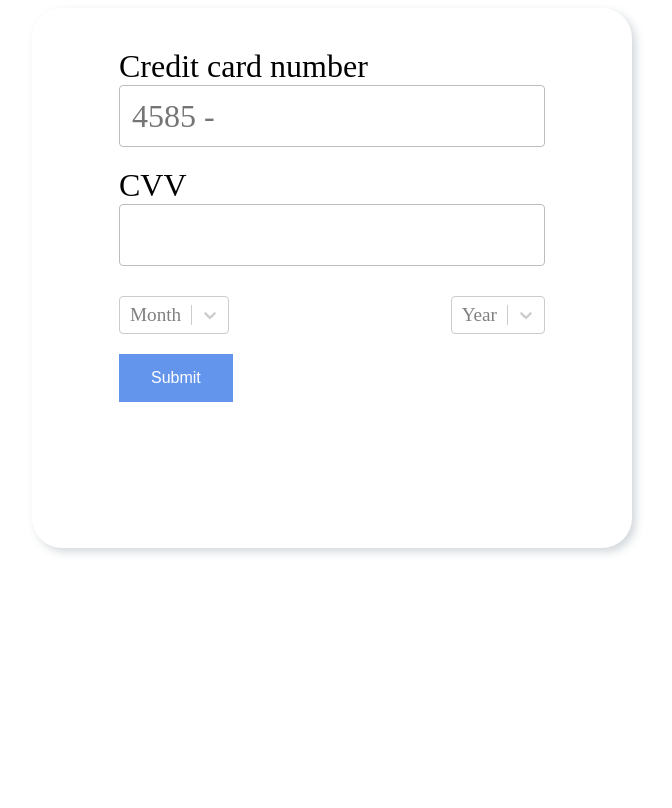
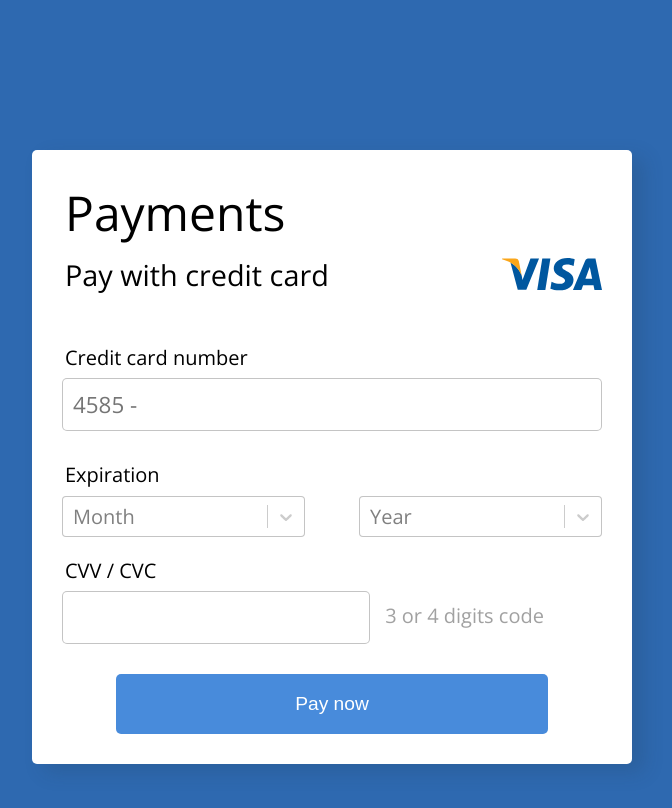
Before and after one commit to EgorIlinskiy/CardInput, a React (Create React App) app: page / in a window 1280 px wide. Shown: the top 808 px of the page, without its empty margins (308-980 px from the left). Built offline with nearby package versions, Linux system fonts and the light colour scheme.

Commit message:
Styling done. Fixed submit button

```diff
--- a/src/App.tsx
+++ b/src/App.tsx
@@ -1,10 +1,10 @@
 import React from 'react';
-import InputForms from "./components/card/InputForms";
+import CardPayments from "./components/card";
 
 function App() {
   return (
     <div className="App" style={{width:'600px',margin:'0 auto'}}>
-        <InputForms/>
+        <CardPayments/>
     </div>
   );
 }
--- /dev/null
+++ b/src/assets/VisaLogo.tsx
@@ -0,0 +1,41 @@
+import React from "react";
+
+function Icon() {
+    return (
+        <svg
+            xmlns="http://www.w3.org/2000/svg"
+            width="100"
+
+            x="0"
+            y="0"
+            version="1.1"
+            viewBox="0 0 1000.046 323.653"
+            xmlSpace="preserve"
+        >
+            <g transform="matrix(4.42996 0 0 4.42996 -81.166 -105.048)">
+                <path
+                    fill="#00579f"
+                    d="M116.145 95.719L97.858 95.719 109.296 24.995 127.582 24.995z"
+                ></path>
+                <path
+                    fill="#00579f"
+                    d="M182.437 26.724c-3.607-1.431-9.328-3.011-16.402-3.011-18.059 0-30.776 9.63-30.854 23.398-.15 10.158 9.105 15.8 16.027 19.187 7.075 3.461 9.48 5.72 9.48 8.805-.072 4.738-5.717 6.922-10.982 6.922-7.301 0-11.213-1.126-17.158-3.762l-2.408-1.13-2.559 15.876c4.289 1.954 12.191 3.688 20.395 3.764 19.188 0 31.68-9.481 31.828-24.153.073-8.051-4.814-14.22-15.35-19.261-6.396-3.236-10.313-5.418-10.313-8.729.075-3.01 3.313-6.093 10.533-6.093 5.945-.151 10.313 1.278 13.622 2.708l1.654.751 2.487-15.272z"
+                ></path>
+                <path
+                    fill="#00579f"
+                    d="M206.742 70.664c1.506-4.063 7.301-19.788 7.301-19.788-.076.151 1.503-4.138 2.406-6.771l1.278 6.094s3.463 16.929 4.215 20.465h-15.2zm22.573-45.669H215.17c-4.362 0-7.676 1.278-9.558 5.868l-27.163 64.855h19.188s3.159-8.729 3.838-10.609h23.479c.525 2.483 2.182 10.609 2.182 10.609h16.932l-14.753-70.723z"
+                ></path>
+                <path
+                    fill="#00579f"
+                    d="M82.584 24.995L64.675 73.222l-1.957-9.781c-3.311-11.286-13.695-23.548-25.283-29.645l16.404 61.848h19.338l28.744-70.649H82.584z"
+                ></path>
+                <path
+                    fill="#faa61a"
+                    d="M48.045 24.995H18.623l-.301 1.429c22.951 5.869 38.151 20.016 44.396 37.02L56.322 30.94c-1.053-4.517-4.289-5.796-8.277-5.945z"
+                ></path>
+            </g>
+        </svg>
+    );
+}
+
+export default Icon;
--- a/src/components/card/CustomInput.tsx
+++ b/src/components/card/CustomInput.tsx
@@ -1,19 +1,20 @@
 import React from 'react';
 import {ICustomInput} from "../../types/cardTypes";
 
-const CustomInput = ({label,errors, handleChange, name,placeholder, touched,value}:ICustomInput) => {
+const CustomInput = ({label,errors, handleChange, name,placeholder, touched,value,width}:ICustomInput) => {
 
     return (
-            <div className={'inputs-container'}>
-                <span className='card-input-text'>{label}</span>
+            <div className={'payments-inputs-container'}>
+                <span className={`payments-card-input-text ${errors && touched ? 'payments-card-input-text-error' :''}`}>{label}</span>
                 <input type="text"
                        onChange={handleChange}
                        name={name}
                        placeholder={placeholder}
-                       className='card-input'
+                       className={`payments-card-input ${errors && touched ? 'payments-card-input-error': ''}`}
+                       style={{width}}
                        value = {value}
+                       autoComplete={'off'}
                 />
-                {errors && touched && <div className='card-error'>{errors}</div>}
             </div>
     );
 };
--- a/src/components/card/InputForms.tsx
+++ b/src/components/card/InputForms.tsx
@@ -1,5 +1,5 @@
 import React from 'react';
-import {useFormik, FormikProps} from "formik";
+import {useFormik, FormikProps, FormikHelpers} from "formik";
 import * as yup from 'yup'
 import valid from 'card-validator'
 import './card.scss'
@@ -7,7 +7,6 @@ import CustomInput from "./CustomInput";
 import SelectForm from "./SelectForm";
 import {monthOptions, yearOptions} from "./options/optionsForSelect";
 import {IFormValues} from "../../types/cardTypes";
-import {json} from "stream/consumers";
 
 
 const InputForms = () => {
@@ -17,7 +16,9 @@ const InputForms = () => {
         handleBlur,
         errors,
         touched,
-        setFieldValue}:FormikProps<IFormValues> = useFormik({
+        setFieldValue,
+    isValid
+    }:FormikProps<IFormValues> = useFormik({
         initialValues:{
             cardNumber:'',
             cardCVV:'',
@@ -25,10 +26,9 @@ const InputForms = () => {
             cardMonth:''
         },
 
-        onSubmit:(values)=>{
+        onSubmit:(values) => {
             console.log(values)
-        },
-
+    },
         validationSchema:yup.object({
             cardNumber:yup.string()
                 .typeError('Card number must contains only numbers!')
@@ -43,7 +43,7 @@ const InputForms = () => {
                 .test('card-year','Invalid year', value => valid.expirationYear(value).isValid),
             cardMonth: yup.string()
                 .required('Required!')
-                .test('card-month','Invalid month', (value,ctx) => {
+                .test('card-month','Credit card expire', (value,ctx) => {
                     let date = new Date()
                     let currentYear  = date.getFullYear()
                     let currentMonth  = date.getMonth()
@@ -56,10 +56,7 @@ const InputForms = () => {
 
         })
     })
-
-    return (
-        <div className='card-container'>
-            <form onSubmit={handleSubmit}>
+    return ( <form onSubmit={handleSubmit}>
                 <CustomInput name={'cardNumber'}
                              touched={touched.cardNumber}
                              handleChange={handleChange}
@@ -68,15 +65,10 @@ const InputForms = () => {
                              value={values.cardNumber}
                              label={'Credit card number'}
                 />
-                <CustomInput name={'cardCVV'}
-                             touched={touched.cardCVV}
-                             handleChange={handleChange}
-                             placeholder={''}
-                             errors={errors.cardCVV}
-                             value={values.cardCVV}
-                             label={'CVV'}
-                />
-                <div className={'card-expiration'}>
+
+                <div className={'payments-card-expiration'}>
+                    <div className={`payments-card-expiration-text ${touched.cardMonth && touched.cardYear && errors.cardMonth && errors.cardYear ? 'payments-card-input-text-error' :''}`
+                    }>Expiration</div>
                     <SelectForm
                         id={"cardMonth"}
                         name={'cardMonth'}
@@ -89,7 +81,6 @@ const InputForms = () => {
                         touched={touched.cardMonth}
                         placeholder = {'Month'}
                     />
-
                     <SelectForm
                         id={"cardYear"}
                         name={'cardYear'}
@@ -103,11 +94,21 @@ const InputForms = () => {
                         placeholder = {'Year'}
 
                     />
-
                 </div>
-                <button type='submit' className='card-submit'>Submit</button>
+                <div className={'payments-card-input-cvv'}>
+                    <CustomInput name={'cardCVV'}
+                                 touched={touched.cardCVV}
+                                 handleChange={handleChange}
+                                 placeholder={''}
+                                 errors={errors.cardCVV}
+                                 value={values.cardCVV}
+                                 label={'CVV / CVC'}
+                                 width={'auto'}
+                    />
+                    <span className={'payments-card-input-cvv-text'}>3 or 4 digits code</span>
+                </div>
+                <button type='submit' className='payments-card-submit' disabled={!isValid}>Pay now</button>
             </form>
-        </div>
     );
 };
 
--- a/src/components/card/SelectForm.tsx
+++ b/src/components/card/SelectForm.tsx
@@ -1,21 +1,36 @@
 import React from 'react'
-import Select from 'react-select'
+import Select, {StylesConfig} from 'react-select'
 import {ISelectInput} from "../../types/cardTypes";
 
- function SelectForm({ value, handleChange, options,errors,onBlur,id,name,touched,placeholder}:any) {
 
-       return  <div>
+
+function SelectForm( {handleChange, options,errors,onBlur,id,name,touched,placeholder}:ISelectInput) {
+     const customStyles: StylesConfig<any> = {
+         control: (provided) => {
+             return {
+                 ...provided,
+                 borderColor:errors && touched  ? 'red': 'rgb(137, 137, 137,0.5)'
+             };
+         },
+         option: (provided)=>({
+             ...provided
+         }),
+         singleValue:(provided)=>({
+             ...provided
+         })
+     };
+
+         return  <div className={'payments-card-expiration-select'}>
            <Select
-               value={value}
                options={options}
                onChange={handleChange}
                id={id}
                name={name}
                onBlur={onBlur}
                placeholder={placeholder}
+               styles={customStyles}
+
            />
-
-           {errors && touched && <div className='card-error'>{errors}</div>}
        </div>
 }
 
--- a/src/components/card/card.scss
+++ b/src/components/card/card.scss
@@ -1,55 +1,114 @@
-.card-container{
-  height: 500px;
+@import url('https://fonts.googleapis.com/css2?family=Open+Sans:wght@300;400&display=swap');body{
+  font-family: 'Open Sans', sans-serif;
+  font-weight: 300;
+  box-sizing: border-box;
+  margin: 0;
+  padding: 0;
+  background: #2e69b0;
+  font-size: 20px;
+  .payments-container{
+    background: #fff;
+    border-radius: 5px;
+    padding: 30px;
+    margin: 150px auto;
+    -webkit-box-shadow: 12px 8px 20px 0px rgba(34, 60, 80, 0.2);
+    -moz-box-shadow: 12px 8px 20px 0px rgba(34, 60, 80, 0.2);
+    box-shadow: 12px 8px 20px 0px rgba(34, 60, 80, 0.2);
+    .payments-card-input-text-error{
+      color: rgb(255, 26, 26);
+    }
+    .payments-header{
       display: flex;
       flex-direction: column;
-  align-items: center;
-  justify-content: start;
-  padding: 20px;
-  border-radius: 30px;
-  box-shadow: 4px 4px 8px 0px rgba(34, 60, 80, 0.2);
-  .card-input-text{
-     font-size: 2rem;
+      flex-wrap: wrap;
+      margin-bottom: 50px;
+      padding-left: 3px;
+     .payments-header-main{
+       font-size: 3rem;
+       width: 100%;
+       margin-bottom: 10px;
      }
-.inputs-container{
-  margin-top: 20px;
-}
-  .card-input{
-    display: block;
-    padding: 0.375rem 0.75rem;
-    font-family: inherit;
-    font-size: 2rem;
-    font-weight: 400;
-    line-height: 1.5;
-    color: #212529;
-    background-color: #fff;
-    background-clip: padding-box;
-    border: 1px solid #bdbdbd;
-    border-radius: 0.25rem;
-    transition: border-color 0.15s ease-in-out, box-shadow 0.15s ease-in-out;
-  }
-  .card-error{
-    color:red;
-    font-size: 2rem;
-  }
-  .card-expiration{
+      .payments-header-secondary{
         display: flex;
         flex-direction: row;
         align-items: center;
         justify-content: space-between;
-    padding-top: 30px;
+        span{
+          font-size: 1.8rem;
+        }
+      }
+    }
+    .payments-body{
+      .payments-inputs-container{
+       // border: 1px solid red;
+        margin-bottom: 30px;
+        .payments-card-input-text{
+          padding-left: 3px;
+        }
+        .payments-card-input{
+          margin-top: 7px;
+          padding: 10px;
+          width: 96%;
+          font-size: 1.4rem;
+          border-radius: 5px;
+          font-family: 'Open Sans', sans-serif;
+          border: 1px solid rgb(137, 137, 137,0.5);
+        }
+        .payments-card-input-error{
+          border: 1px solid rgb(255, 26, 26,0.5)
+        }
+      }
+      .payments-card-expiration{
+        display: flex;
+        flex-direction: row;
+        justify-content: space-between;
+        flex-wrap: wrap;
+        .payments-card-expiration-text{
+          display: block;
+          width: 100%;
+          margin-bottom: 8px;
+          padding-left: 3px;
+        }
+        .payments-card-expiration-select{
+            width: 45%;
+            margin-bottom: 20px;
+        }
+      }
+      .payments-card-input-cvv{
+        display: flex;
+        flex-direction: row;
+        align-items: center;
+        justify-content: space-between;
+        .payments-input-container{
+          .payments-card-input{
+          width: auto !important;
+          }
+        }
+        .payments-card-input-cvv-text{
+          display: block;
+          width: 50%;
+          color:rgb(137, 137, 137,0.8);
+        }
+      }
+    }
+  }
+  .payments-card-submit{
+    color:white;
+    background: #488bdb;
+    border:none;
+    width: 80%;
+    height: 60px;
+    border-radius: 5px;
+    margin: 0 auto;
+    text-align: center;
+    display: block;
     font-size: 1.2rem;
+    &:hover{
+      background: #4c92e7;
     }
-  .card-submit{
-    background-color: cornflowerblue;
-    border: none;
-    color: white;
-    padding: 15px 32px;
-    text-align: center;
-    text-decoration: none;
-    display: inline-block;
-    font-size: 16px;
-    margin-top: 20px;
-
+    &:disabled{
+      background: #3566a1;
+    }
   }
 
 }
--- /dev/null
+++ b/src/components/card/index.tsx
@@ -0,0 +1,22 @@
+import React from 'react';
+import InputForms from "./InputForms";
+import VisaLogo from "../../assets/VisaLogo";
+
+const CardPayments = () => {
+    return (
+        <div className='payments-container'>
+            <div className={'payments-header'}>
+                <div className={'payments-header-main'}>Payments</div>
+               <div className={'payments-header-secondary'}>
+                   <span>Pay with credit card</span>
+                   <VisaLogo/>
+               </div>
+            </div>
+            <div className={'payments-body'}>
+                 <InputForms/>
+            </div>
+        </div>
+    );
+};
+
+export default CardPayments;
```
Also changed, not shown: src/types/cardTypes.ts (+10 -4 lines), src/assets/visa.svg (added). Lines whose indentation alone changed are shown as unchanged.
